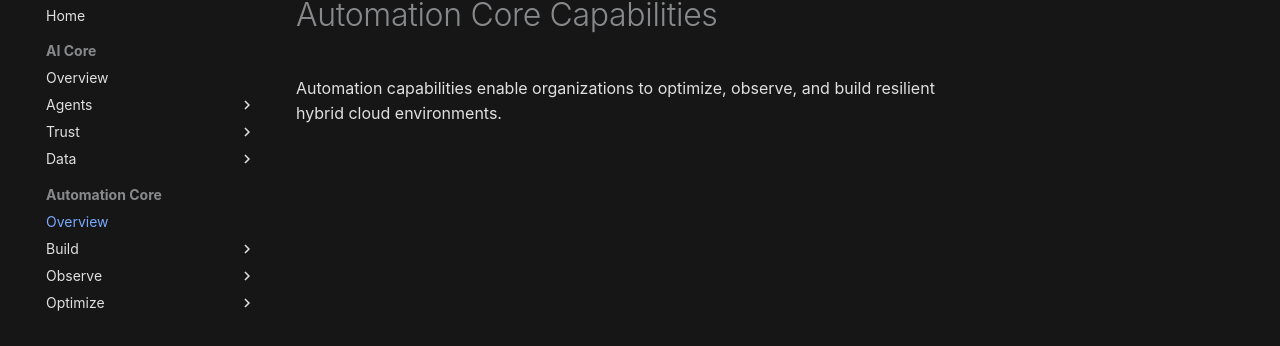
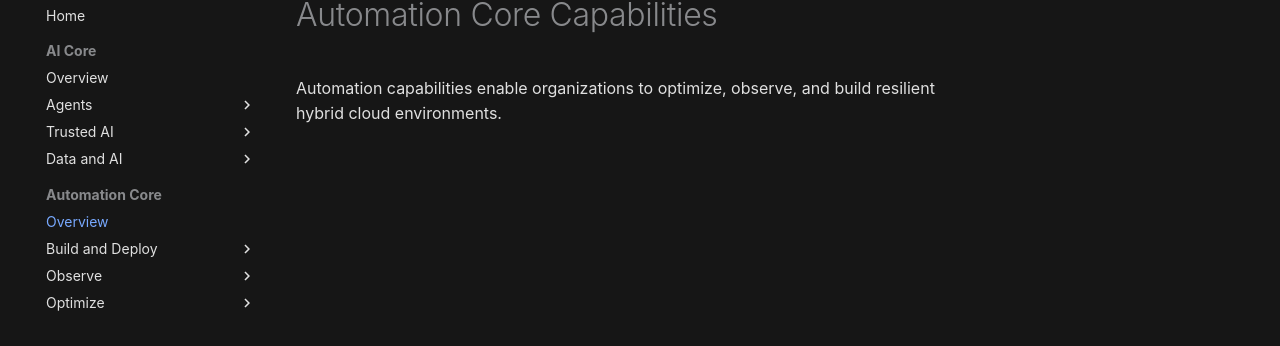
Before and after one commit to ibm-self-serve-assets/building-blocks-docs, an MkDocs documentation site: the page built from docs-src/automation-core/index.md, in a window 1280 px wide. Shown: the part 104-450 px from the top of the page. Built offline with MkDocs 1.6.1 and Material for MkDocs 9.7.7, drawn with Linux system fonts in a browser that asks for light colours.

```diff
--- a/mkdocs.yml
+++ b/mkdocs.yml
@@ -59,14 +59,14 @@
           - Agent Builder: ai-core/agents/agent-builder.md
           - AI Gateway: ai-core/agents/ai-gateway.md
 
-      - Trust:
+      - Trusted AI:
           - Overview: ai-core/trust/index.md
           - Design-Time Evaluations: ai-core/trust/design-time-evaluations.md
           - Runtime Evaluations: ai-core/trust/runtime-evaluations.md
           - Compliance Accelerators: ai-core/trust/compliance-accelerators.md
           - Secure AI Lifecycle: ai-core/trust/secure-ai-lifecycle.md
 
-      - Data:
+      - Data and AI:
           - Overview: ai-core/data/index.md
           - Zero Copy Lakehouse: ai-core/data/zero-copy-lakehouse.md
           - Vector Search: ai-core/data/vector-search.md
@@ -76,7 +76,7 @@
   - Automation Core:
       - Overview: automation-core/index.md
 
-      - Build:
+      - Build and Deploy:
           - Overview: automation-core/build/index.md
           - iPaaS: automation-core/build/ipaas.md
           - Authentication Management: automation-core/build/authentication-management.md
```
